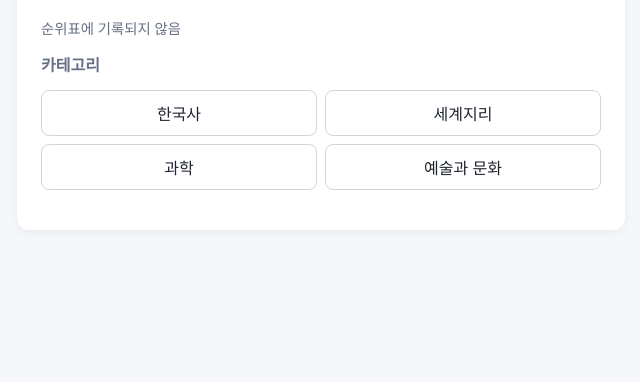
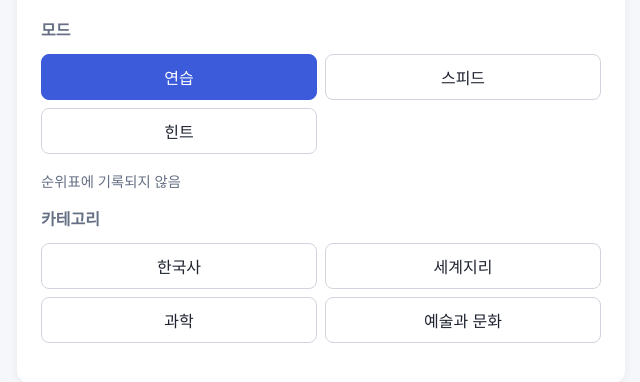
Before and after one commit to hjw060315-maker/study03_Quiz, a plain HTML site: page index.html in a window 1280 px wide. Shown: the part 86-468 px from the top of the page, without its empty margins (319-959 px from the left). Drawn offline with Linux system fonts and the light colour scheme.

Commit message:
feat: 모드 선택 화면
Co-Authored-By: Claude Opus 5.5 <noreply@anthropic.com>

```diff
--- a/index.html
+++ b/index.html
@@ -10,6 +10,8 @@
   <main id="app">
     <section id="screen-start" class="screen">
       <h1>상식 퀴즈</h1>
+      <h2>모드</h2>
+      <div id="mode-buttons" class="button-grid"></div>
       <p id="start-notice" class="notice">순위표에 기록되지 않음</p>
       <h2>카테고리</h2>
       <div id="category-buttons" class="button-grid"></div>
--- a/script.js
+++ b/script.js
@@ -199,7 +199,25 @@ function showScreen(name) {
   }
 }
 
+function renderOptionButtons(containerId, options, selected, onPick) {
+  const box = $(containerId);
+  box.innerHTML = "";
+  for (const [value, label] of options) {
+    const btn = document.createElement("button");
+    btn.type = "button";
+    btn.textContent = label;
+    btn.classList.toggle("selected", value === selected);
+    btn.addEventListener("click", () => onPick(value));
+    box.appendChild(btn);
+  }
+}
+
 function renderStart() {
+  renderOptionButtons("mode-buttons", Object.entries(MODES).map(([k, m]) => [k, m.label]), state.mode, mode => {
+    state.mode = mode;
+    renderStart();
+  });
+  $("start-notice").hidden = MODES[state.mode].ranked;
   const box = $("category-buttons");
   box.innerHTML = "";
   for (const c of CATEGORIES) {
--- a/style.css
+++ b/style.css
@@ -53,3 +53,5 @@ button:disabled { cursor: default; opacity: 0.6; }
 .feedback-result.is-wrong { color: var(--wrong); font-weight: 700; }
 .source { font-size: 0.85rem; color: var(--muted); }
 .big-score { font-size: 2.5rem; font-weight: 700; margin: 8px 0; }
+
+button.selected { background: var(--primary); border-color: var(--primary); color: #fff; }
```
